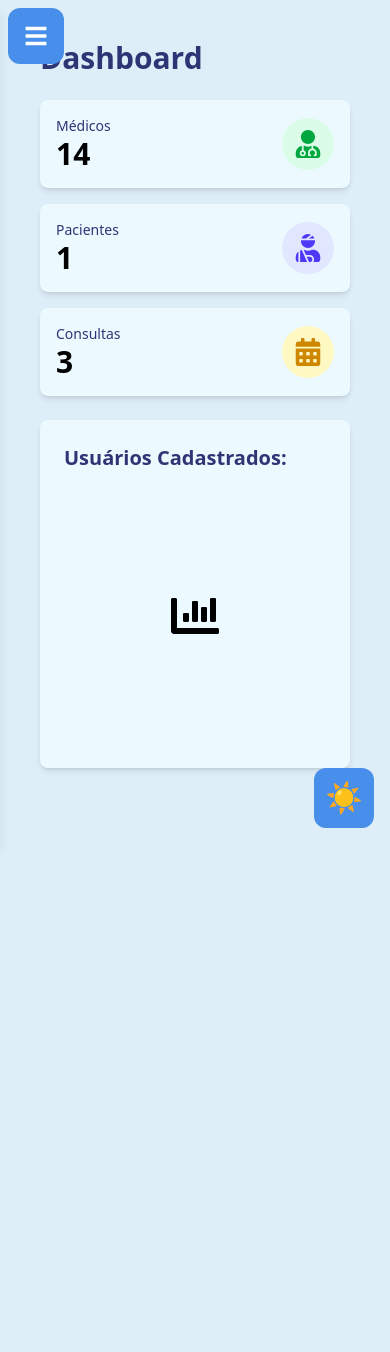
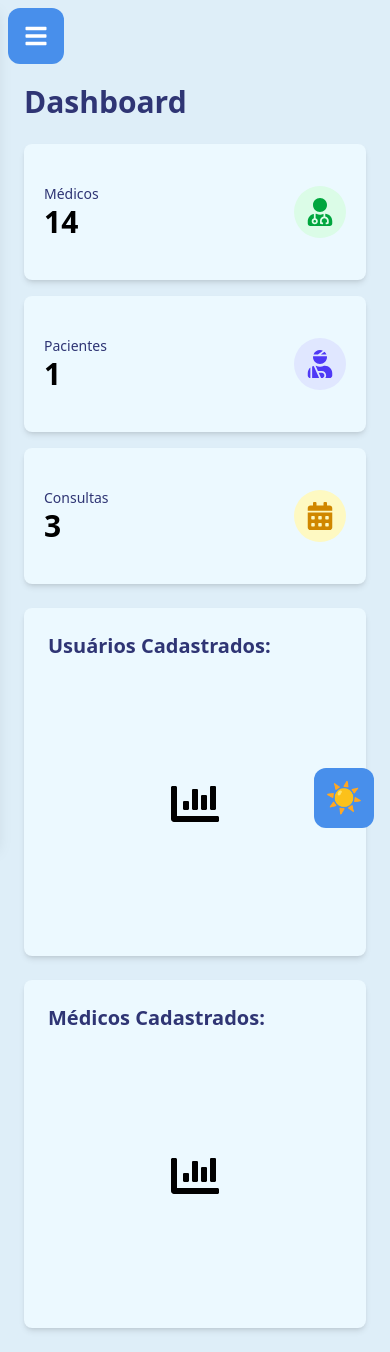
Before and after one commit to KauaKlein/DreamHealth, a React (Vite) app: page /dashBoard in a window 390 px wide. Before the commit the page ends 876 px from the top, so only its background shows below. Built offline with nearby package versions, Linux system fonts and the light colour scheme.

Commit message:
Começo da responsividade

```diff
--- a/src/components/layout/Layout.jsx
+++ b/src/components/layout/Layout.jsx
@@ -5,7 +5,7 @@ export const Layout = () => {
   return (
     <div className="min-h-screen flex">
       <NavMenu />
-      <main className="flex-1 p-4 sm:p-6 lg:p-8">
+      <main className="flex-1">
         <Outlet />
       </main>
     </div>
--- a/src/components/layout/NavMenu.jsx
+++ b/src/components/layout/NavMenu.jsx
@@ -37,7 +37,7 @@ export const NavMenu = () => {
   return (
     <>
       {/* Botão de menu (só aparece em telas pequenas) */}
-      <div className={`md:hidden p-4 fixed text-white flex justify-between items-center z-50 top-2 left-2 ${!menuOpen ? "bg-[var(--color-primary)]" : "bg-none"} rounded-xl duration-0`}>
+      <div className={`min-[769px]:hidden p-4 fixed text-white flex justify-between items-center z-50 top-2 left-2 ${!menuOpen ? "bg-[var(--color-primary)]" : "bg-none"} rounded-xl duration-0`}>
         <button onClick={toggleMenu} className="text-2xl">
           {menuOpen ? <FaTimes /> : <FaBars />}
         </button>
@@ -47,7 +47,7 @@ export const NavMenu = () => {
 
       <div
         className={`bg-[var(--color-primary)] text-white w-64 flex flex-col shadow-lg fixed top-0 left-0 h-full transform transition-transform duration-400
-          ${menuOpen ? "translate-x-0" : "-translate-x-full"} md:translate-x-0 md:static md:h-auto`}
+          ${menuOpen ? "translate-x-0" : "-translate-x-full"} min-[769px]:translate-x-0 min-[769px]:static min-[769px]:h-auto`}
       >
         <div className={`p-4 py-6 flex flex-col items-center justify-center ${menuOpen ? "mt-10" : "mt-0"}`}>
           <span className="text-3xl font-bold">
--- a/src/pages/DashBoardPage.jsx
+++ b/src/pages/DashBoardPage.jsx
@@ -1,43 +1,52 @@
-
-
-import { FaUserMd,FaUserInjured,FaCalendarAlt,FaChartBar, } from 'react-icons/fa';
-
+import {
+  FaUserMd,
+  FaUserInjured,
+  FaCalendarAlt,
+  FaChartBar,
+} from "react-icons/fa";
 
 export const DashBoardPage = () => {
   return (
-    <div className="min-h-screen flex font-sans">
+    <div className="min-h-screen flex font-sans sm:pt-15 md:pt-0 lg:pt-0 xl:pt-0 pt-15">
       <div className="flex-grow p-6">
-
-
-        <div className="mb-6">
-          <h1 className="text-3xl font-bold text-[var(--color-text)] mb-6">Dashboard</h1>
-          <div className="grid grid-cols-1 sm:grid-cols-2 lg:grid-cols-4 xl:grid-cols-5 2xl:grid-cols-8 gap-4 mb-6">
-
-
-            <div className="bg-[var(--color-bg-secondary)] shadow-md rounded-lg p-4 flex items-center justify-between transition-all transform hover:scale-105 duration-400">
         <div>
+          <h1 className="text-3xl font-bold text-[var(--color-text)] mb-6">
+            Dashboard
+          </h1>
+          <div className="grid grid-cols-1 sm:grid-cols-2 lg:grid-cols-3 xl:grid-cols-3 gap-4 mb-6">
+            <div className="bg-[var(--color-bg-secondary)] shadow-md rounded-lg p-5 pb-10 pt-10 flex items-center justify-between transition-all transform hover:scale-105 duration-400">
+              <div className="">
                 <div className="text-[var(--color-text)] text-sm">Médicos</div>
-                <div className="text-3xl font-bold text-[var(--color-text-secondary)]">14</div>
+                <div className="text-3xl font-bold text-[var(--color-text-secondary)]">
+                  14
+                </div>
               </div>
               <div className="bg-green-100 text-green-600 p-3 rounded-full">
                 <FaUserMd className="h-7 w-7" />
               </div>
             </div>
-
-            <div className="bg-[var(--color-bg-secondary)] shadow-md rounded-lg p-4 flex items-center justify-between transition-all transform hover:scale-105 duration-400">
+            <div className="bg-[var(--color-bg-secondary)] shadow-md rounded-lg p-5 pb-10 pt-10 flex items-center justify-between transition-all transform hover:scale-105 duration-400">
               <div>
-                <div className="text-[var(--color-text)] text-sm">Pacientes</div>
-                <div className="text-3xl font-bold text-[var(--color-text-secondary)]">1</div>
+                <div className="text-[var(--color-text)] text-sm">
+                  Pacientes
+                </div>
+                <div className="text-3xl font-bold text-[var(--color-text-secondary)]">
+                  1
+                </div>
               </div>
               <div className="bg-indigo-100 text-indigo-600 p-3 rounded-full">
                 <FaUserInjured className="h-7 w-7" />
               </div>
             </div>
 
-            <div className="bg-[var(--color-bg-secondary)] shadow-md rounded-lg p-4 flex items-center justify-between transition-all transform hover:scale-105 duration-400">
+            <div className="bg-[var(--color-bg-secondary)] shadow-md rounded-lg p-5 pb-10 pt-10 flex items-center justify-between transition-all transform hover:scale-105 duration-400">
               <div>
-                <div className="text-[var(--color-text)] text-sm">Consultas</div>
-                <div className="text-3xl font-bold text-[var(--color-text-secondary)]">3</div>
+                <div className="text-[var(--color-text)] text-sm">
+                  Consultas
+                </div>
+                <div className="text-3xl font-bold text-[var(--color-text-secondary)]">
+                  3
+                </div>
               </div>
               <div className="bg-yellow-100 text-yellow-600 p-3 rounded-full">
                 <FaCalendarAlt className="h-7 w-7" />
@@ -45,18 +54,25 @@ export const DashBoardPage = () => {
             </div>
           </div>
         </div>
-          <div className="grid grid-cols-1 lg:grid-cols-2 gap-6">
+        <div className="grid grid-cols-1 lg:grid-cols-1 gap-6">
           <div className="bg-[var(--color-bg-secondary)] shadow-md rounded-lg p-6">
-              <h3 className="text-xl font-semibold text-[var(--color-text)] mb-4">Usuários Cadastrados:</h3>
+            <h3 className="text-xl font-semibold text-[var(--color-text)] mb-4">
+              Usuários Cadastrados:
+            </h3>
             <div className="h-64 rounded-md flex items-center justify-center ">
-
+              <FaChartBar className="text-5xl text-[var(--color-text-secondary)]" />
+            </div>
+          </div>
+          <div className="bg-[var(--color-bg-secondary)] shadow-md rounded-lg p-6">
+            <h3 className="text-xl font-semibold text-[var(--color-text)] mb-4">
+              Médicos Cadastrados:
+            </h3>
+            <div className="h-64 rounded-md flex items-center justify-center ">
               <FaChartBar className="text-5xl text-[var(--color-text-secondary)]" />
             </div>
           </div>
         </div>
       </div>
     </div>
-
-
   );
 };
--- a/src/pages/HomePage.jsx
+++ b/src/pages/HomePage.jsx
@@ -2,8 +2,8 @@ import { FiHeart, FiUserCheck, FiFileText } from "react-icons/fi";
 
 const HomePage = () => {
   return (
-    <div className=" py-20 px-4 sm:px-6 lg:px-8">
-      <div className="max-w-7xl mx-auto">
+    <div className="w-full h-full">
+      <div className="w-full h-full max-w-7xl mx-auto flex flex-col justify-center items-center lg:p-10 md:p-8 sm:p-6 p-4">
         <div className="text-center">
           <h2 className="text-base font-semibold text-[var(--color-primary)] tracking-wide">
             NOSSOS SERVIÇOS
@@ -16,7 +16,7 @@ const HomePage = () => {
           </p>
         </div>
 
-        <div className="mt-12 grid gap-10 md:grid-cols-2 lg:grid-cols-3 ">
+        <div className="mt-12 grid gap-10 md:grid-cols-1 lg:grid-cols-2 xl:grid-cols-3">
           <div className="bg-[var(--color-bg-secondary)] rounded-2xl shadow-soft-lg p-8  transform hover:-translate-y-2 transition-all duration-400 ease-in-out">
             <div className="flex items-center justify-center h-16 w-16 rounded-xl bg-[var(--color-primary)] text-[var(--color-text-secondary)] mb-6">
               <FiUserCheck className="w-8 h-8" />
```
Lines whose indentation alone changed are shown as unchanged.
